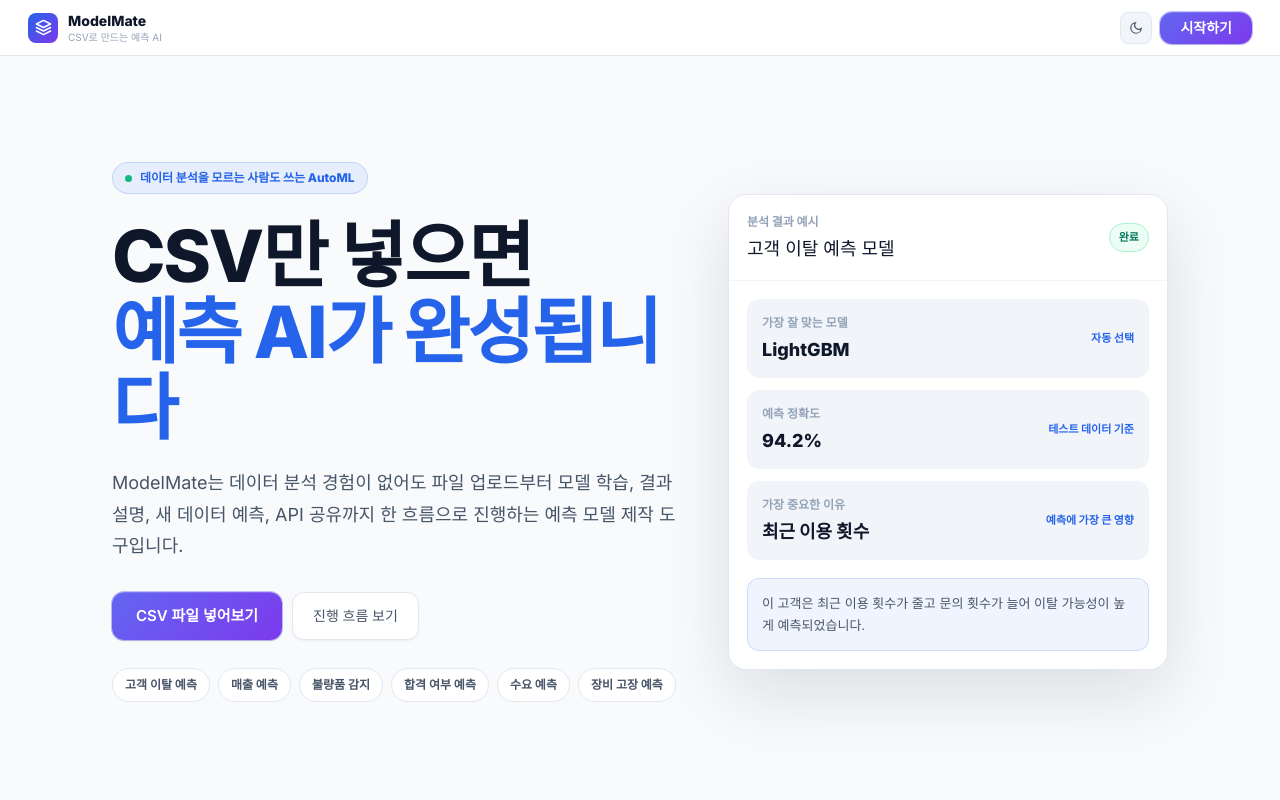
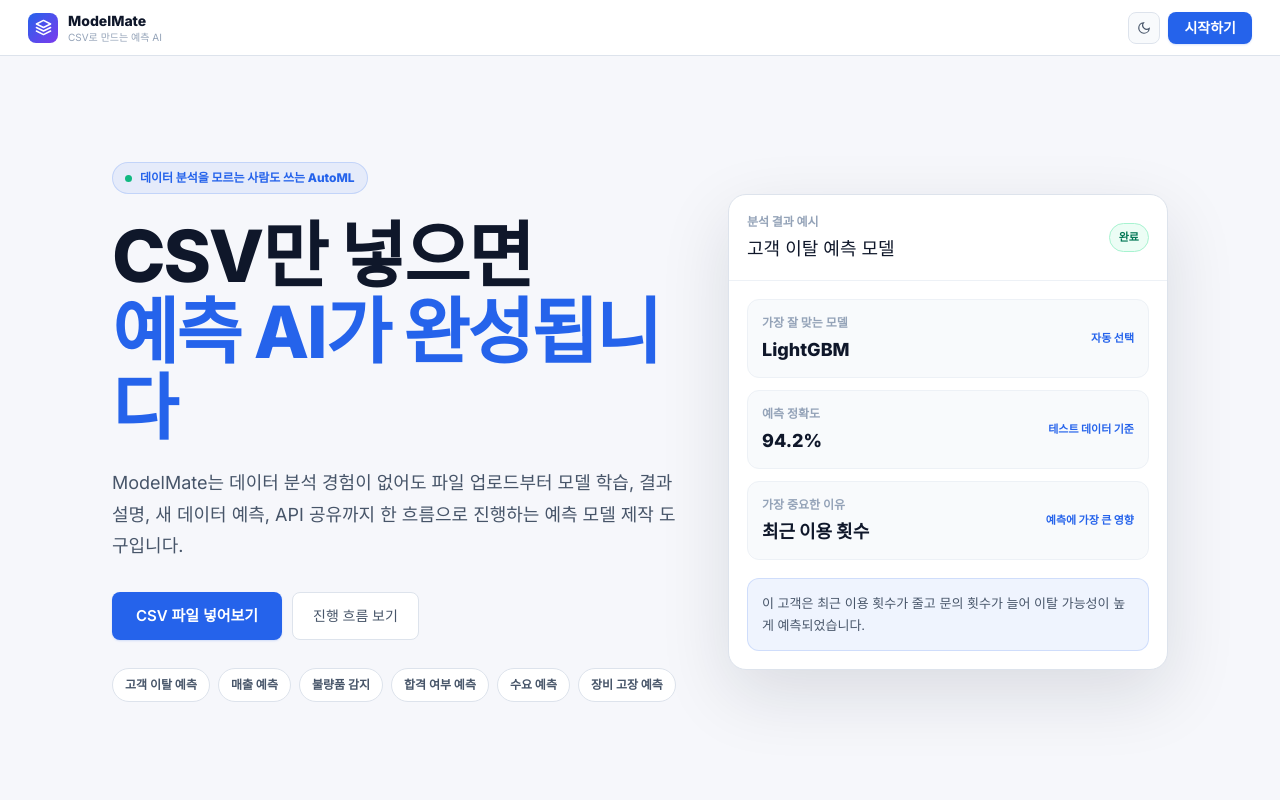
Before and after one commit to ohsewool/-, a React (Vite) app in the folder frontend/: page / in a window 1280 px wide. Shown: the top 800 px of the page. Built offline with nearby package versions, Linux system fonts and the light colour scheme; no server answers.

Commit message:
style: refine frontend visual polish

```diff
--- a/frontend/src/index.css
+++ b/frontend/src/index.css
@@ -4,11 +4,11 @@
 
 /* ── Theme Variables ─────────────────────────────────── */
 :root {
-  --bg:          #f8fafc;
+  --bg:          #f6f7fb;
   --surface:     #ffffff;
-  --surface-alt: #f1f5f9;
-  --border:      #e2e8f0;
-  --border-sub:  #f1f5f9;
+  --surface-alt: #f8fafc;
+  --border:      #dde3ec;
+  --border-sub:  #edf1f6;
   --text:        #0f172a;
   --text-2:      #475569;
   --text-3:      #64748b;
@@ -50,47 +50,46 @@ html.dark {
   .card {
     background: var(--surface);
     border: 1px solid var(--border);
-    border-radius: 16px;
-    padding: 20px;
-    box-shadow: 0 1px 3px rgba(0,0,0,0.06), 0 1px 2px rgba(0,0,0,0.04);
+    border-radius: 10px;
+    padding: 18px;
+    box-shadow: 0 1px 2px rgba(15,23,42,0.04);
     transition: background 0.2s, border-color 0.2s;
   }
   .card-elevated {
     background: var(--surface-alt);
     border: 1px solid var(--border);
-    border-radius: 12px;
-    padding: 16px;
+    border-radius: 8px;
+    padding: 14px;
     transition: background 0.2s, border-color 0.2s;
   }
 
   /* ── Buttons ──────────────────────────────────────────── */
   .btn-primary {
-    @apply relative text-white font-semibold px-5 py-2.5 rounded-xl
+    @apply relative text-white font-semibold px-4 py-2 rounded-lg
            transition-all duration-200 flex items-center gap-2 text-sm select-none;
-    background: linear-gradient(135deg, #6366f1 0%, #7c3aed 100%);
-    box-shadow: 0 1px 2px rgba(0,0,0,0.1), 0 0 0 1px rgba(99,102,241,0.4), inset 0 1px 0 rgba(255,255,255,0.15);
+    background: #2563eb;
+    box-shadow: 0 1px 2px rgba(37,99,235,0.18);
   }
   .btn-primary:hover:not(:disabled) {
-    background: linear-gradient(135deg, #4f46e5 0%, #6d28d9 100%);
-    box-shadow: 0 4px 12px rgba(99,102,241,0.35), 0 0 0 1px rgba(79,70,229,0.5), inset 0 1px 0 rgba(255,255,255,0.15);
-    transform: translateY(-1px);
+    background: #1d4ed8;
+    box-shadow: 0 3px 10px rgba(37,99,235,0.2);
   }
   .btn-primary:active:not(:disabled) { transform: translateY(0); }
   .btn-primary:disabled { opacity: 0.5; cursor: not-allowed; transform: none; }
 
   .btn-secondary {
-    @apply font-medium px-4 py-2.5 rounded-xl transition-all duration-150
+    @apply font-medium px-4 py-2 rounded-lg transition-all duration-150
            text-sm flex items-center gap-2 select-none;
     background: var(--surface);
     border: 1px solid var(--border);
     color: var(--text-2);
-    box-shadow: 0 1px 2px rgba(0,0,0,0.05);
+    box-shadow: none;
   }
   .btn-secondary:hover {
     background: var(--surface-alt);
     border-color: var(--border);
     color: var(--text);
-    box-shadow: 0 2px 6px rgba(0,0,0,0.07);
+    box-shadow: none;
   }
 
   /* ── Badges ───────────────────────────────────────────── */
@@ -106,12 +105,12 @@ html.dark {
   .input {
     background: var(--surface);
     border: 1px solid var(--border);
-    border-radius: 10px;
-    padding: 9px 13px;
+    border-radius: 8px;
+    padding: 8px 12px;
     font-size: 14px;
     color: var(--text);
     transition: all 0.15s;
-    box-shadow: 0 1px 2px rgba(0,0,0,0.04);
+    box-shadow: none;
     width: 100%;
   }
   .input::placeholder { color: var(--text-label); }
@@ -124,8 +123,8 @@ html.dark {
 
   /* ── Typography ───────────────────────────────────────── */
   .section-title {
-    font-size: 11px; font-weight: 600;
-    text-transform: uppercase; letter-spacing: 0.08em;
+    font-size: 12px; font-weight: 700;
+    text-transform: none; letter-spacing: 0;
     color: var(--text-label); margin-bottom: 16px;
   }
   .gradient-text {
@@ -144,15 +143,15 @@ html.dark {
 
   /* ── Progress ─────────────────────────────────────────── */
   .progress-bar { height: 6px; border-radius: 99px; overflow: hidden; background: var(--border); }
-  .progress-fill { height: 100%; border-radius: 99px; background: linear-gradient(90deg, #6366f1, #7c3aed); }
+  .progress-fill { height: 100%; border-radius: 99px; background: #059669; }
 
   /* ── Tab ──────────────────────────────────────────────── */
   .tab-bar {
-    display: flex; gap: 4px; padding: 4px; border-radius: 12px;
+    display: flex; gap: 4px; padding: 3px; border-radius: 9px;
     background: var(--surface-alt); border: 1px solid var(--border);
     transition: background 0.2s;
   }
-  .tab-item { padding: 7px 18px; border-radius: 9px; font-size: 13px; font-weight: 500; transition: all 0.15s; cursor: pointer; user-select: none; border: none; background: transparent; }
+  .tab-item { padding: 7px 16px; border-radius: 7px; font-size: 13px; font-weight: 600; transition: all 0.15s; cursor: pointer; user-select: none; border: none; background: transparent; }
   .tab-item-active { color: var(--text); background: var(--surface); box-shadow: 0 1px 3px rgba(0,0,0,0.08), 0 0 0 1px var(--border); }
   .tab-item-inactive { color: var(--text-3); }
   .tab-item-inactive:hover { color: var(--text-2); background: var(--surface-alt); }
@@ -163,10 +162,10 @@ html.dark {
   .empty-desc  { font-size: 13px; color: var(--text-label); }
 
   /* ── Banners ──────────────────────────────────────────── */
-  .banner-info    { display:flex; align-items:center; gap:12px; border-radius:12px; padding:12px 16px; background:#eff6ff; border:1px solid #bfdbfe; }
-  .banner-success { display:flex; align-items:center; gap:12px; border-radius:12px; padding:12px 16px; background:#f0fdf4; border:1px solid #bbf7d0; }
-  .banner-warning { display:flex; align-items:center; gap:12px; border-radius:12px; padding:12px 16px; background:#fffbeb; border:1px solid #fde68a; }
-  .banner-danger  { display:flex; align-items:center; gap:12px; border-radius:12px; padding:12px 16px; background:#fff1f2; border:1px solid #fecdd3; }
+  .banner-info    { display:flex; align-items:center; gap:12px; border-radius:8px; padding:10px 14px; background:#eff6ff; border:1px solid #bfdbfe; }
+  .banner-success { display:flex; align-items:center; gap:12px; border-radius:8px; padding:10px 14px; background:#f0fdf4; border:1px solid #bbf7d0; }
+  .banner-warning { display:flex; align-items:center; gap:12px; border-radius:8px; padding:10px 14px; background:#fffbeb; border:1px solid #fde68a; }
+  .banner-danger  { display:flex; align-items:center; gap:12px; border-radius:8px; padding:10px 14px; background:#fff1f2; border:1px solid #fecdd3; }
 
   /* ── Spinner ──────────────────────────────────────────── */
   .spinner    { width:16px; height:16px; border:2px solid rgba(255,255,255,0.4); border-top-color:white; border-radius:50%; animation:spin .7s linear infinite; }
@@ -174,7 +173,7 @@ html.dark {
 
   /* ── Theme toggle ─────────────────────────────────────── */
   .theme-toggle {
-    width: 32px; height: 32px; border-radius: 10px; border: 1px solid var(--border);
+    width: 32px; height: 32px; border-radius: 8px; border: 1px solid var(--border);
     background: var(--surface-alt); color: var(--text-3);
     display: flex; align-items: center; justify-content: center;
     cursor: pointer; transition: all 0.15s; flex-shrink: 0;
--- a/frontend/src/pages/Agent.jsx
+++ b/frontend/src/pages/Agent.jsx
@@ -27,16 +27,17 @@ export default function Agent() {
   return (
     <div className="animate-fade-in" style={{ padding: 32, maxWidth: 980 }}>
       <section style={{
-        borderRadius: 16, padding: '26px 28px', marginBottom: 22,
-        background: 'linear-gradient(135deg, #7c3aed 0%, #2563eb 100%)',
-        color: '#fff', boxShadow: '0 16px 36px rgba(124,58,237,0.22)',
+        borderRadius: 10, padding: '22px 24px', marginBottom: 18,
+        background: 'var(--surface)',
+        color: 'var(--text)', border: '1px solid var(--border)',
+        boxShadow: '0 1px 2px rgba(15,23,42,0.04)',
       }}>
-        <p style={{ fontSize: 12, fontWeight: 800, opacity: 0.78, margin: '0 0 8px' }}>자동 분석 모드</p>
-        <h1 style={{ fontSize: 25, fontWeight: 900, margin: '0 0 8px', letterSpacing: '-0.02em' }}>
-          버튼 한 번으로 모델 비교부터 설명까지 진행합니다
+        <p style={{ fontSize: 12, fontWeight: 800, color: '#2563eb', margin: '0 0 8px' }}>2. 자동 분석</p>
+        <h1 style={{ fontSize: 22, fontWeight: 900, margin: '0 0 6px', letterSpacing: 0 }}>
+          자동 분석 실행
         </h1>
-        <p style={{ fontSize: 14, lineHeight: 1.65, opacity: 0.86, margin: 0 }}>
-          발표에서는 이 화면을 “AI가 대신 분석 절차를 진행하는 모습”으로 보여주면 가장 직관적입니다.
+        <p style={{ fontSize: 13, lineHeight: 1.55, color: 'var(--text-2)', margin: 0 }}>
+          모델 비교, 성능 확인, 이유 분석을 한 번에 진행합니다.
         </p>
       </section>
 
--- a/frontend/src/pages/ModelLab.jsx
+++ b/frontend/src/pages/ModelLab.jsx
@@ -74,16 +74,17 @@ export default function ModelLab() {
   return (
     <div className="animate-fade-in" style={{ padding: 32, maxWidth: 980 }}>
       <section style={{
-        borderRadius: 16, padding: '26px 28px', marginBottom: 22,
-        background: 'linear-gradient(135deg, #7c3aed 0%, #2563eb 100%)',
-        color: '#fff', boxShadow: '0 16px 36px rgba(124,58,237,0.22)',
+        borderRadius: 10, padding: '22px 24px', marginBottom: 18,
+        background: 'var(--surface)',
+        color: 'var(--text)', border: '1px solid var(--border)',
+        boxShadow: '0 1px 2px rgba(15,23,42,0.04)',
       }}>
-        <p style={{ fontSize: 12, fontWeight: 800, opacity: 0.78, margin: '0 0 8px' }}>모델 비교</p>
-        <h1 style={{ fontSize: 25, fontWeight: 900, margin: '0 0 8px', letterSpacing: '-0.02em' }}>
-          여러 AI 모델을 돌려 보고 가장 잘 맞는 모델을 고릅니다
+        <p style={{ fontSize: 12, fontWeight: 800, color: '#2563eb', margin: '0 0 8px' }}>3. 모델 고르기</p>
+        <h1 style={{ fontSize: 22, fontWeight: 900, margin: '0 0 6px', letterSpacing: 0 }}>
+          모델 비교
         </h1>
-        <p style={{ fontSize: 14, lineHeight: 1.65, opacity: 0.86, margin: 0 }}>
-          사용자는 알고리즘 이름을 몰라도 됩니다. ModelMate가 같은 데이터로 여러 모델을 시험하고 점수가 가장 좋은 모델을 보여줍니다.
+        <p style={{ fontSize: 13, lineHeight: 1.55, color: 'var(--text-2)', margin: 0 }}>
+          같은 데이터로 여러 모델을 시험하고 가장 좋은 모델을 보여줍니다.
         </p>
       </section>
 
--- a/frontend/src/pages/Report.jsx
+++ b/frontend/src/pages/Report.jsx
@@ -167,19 +167,19 @@ export default function Report() {
   return (
     <div className="animate-fade-in" style={{ padding: 32, maxWidth: 1120 }}>
       <div style={{ display: 'flex', flexDirection: 'column', gap: 18 }}>
-        <div className="card" style={{ border: 'none', background: 'linear-gradient(135deg,#eef2ff,#f8fafc 55%,#ecfeff)' }}>
+        <div className="card">
           <div style={{ display: 'grid', gridTemplateColumns: '1fr auto', gap: 20, alignItems: 'center' }}>
             <div>
-              <p style={{ margin: '0 0 8px', fontSize: 12, fontWeight: 800, color: '#4f46e5', textTransform: 'uppercase' }}>
+              <p style={{ margin: '0 0 8px', fontSize: 12, fontWeight: 800, color: '#2563eb' }}>
                 결과 요약
               </p>
-              <h1 style={{ margin: '0 0 10px', fontSize: 28, fontWeight: 900, color: '#0f172a', letterSpacing: 0 }}>
+              <h1 style={{ margin: '0 0 8px', fontSize: 24, fontWeight: 900, color: 'var(--text)', letterSpacing: 0 }}>
                 선택된 모델
               </h1>
-              <p style={{ margin: 0, color: '#475569', fontSize: 14 }}>
+              <p style={{ margin: 0, color: 'var(--text-2)', fontSize: 13, lineHeight: 1.55 }}>
                 {reportSummaryText(summary, dataset, opt)}
               </p>
-              <p style={{ margin: '6px 0 0', color: '#64748b', fontSize: 12 }}>
+              <p style={{ margin: '6px 0 0', color: 'var(--text-label)', fontSize: 12 }}>
                 {new Date(summary.generated_at).toLocaleString()} / 맞히려는 값 {dataset.target_col || '-'}
               </p>
             </div>
```
Also changed, not shown: frontend/src/components/KPICard.jsx (+30 -28 lines), frontend/src/pages/Upload.jsx (+11 -10 lines), frontend/src/pages/XAI.jsx (+6 -6 lines), 5 other files (tests, documents, lock files or other folders).
